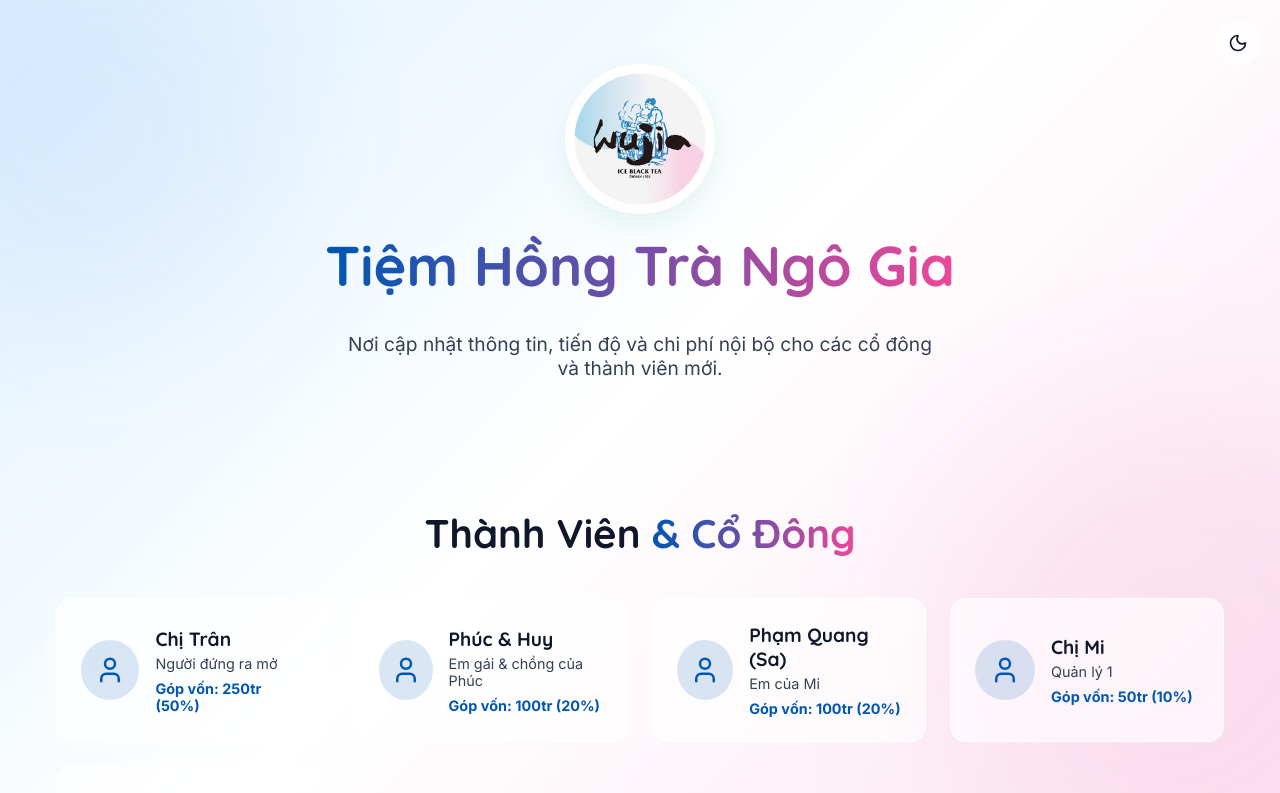
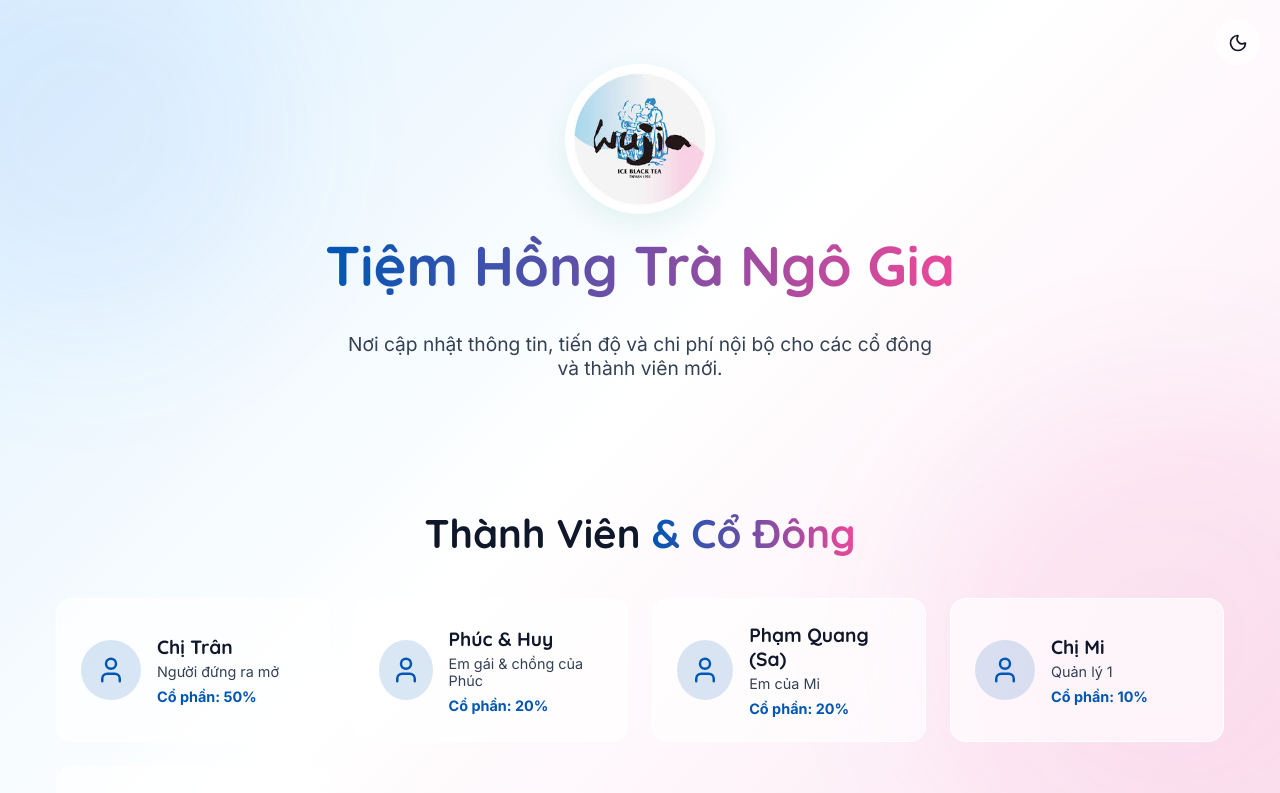
Before and after one commit to huy4vn/tea-shop-dashboard, a React (Vite) app: page / in a window 1280 px wide. Shown: the top 793 px of the page. Built offline with nearby package versions, Linux system fonts and the light colour scheme.

Commit message:
Hide investment amount, show only percentage

```diff
--- a/src/App.jsx
+++ b/src/App.jsx
@@ -110,7 +110,7 @@ function App() {
                 <p>{member.role}</p>
                 {member.investment > 0 ? (
                   <p style={{ marginTop: '0.5rem', fontWeight: 'bold', color: 'var(--primary)' }}>
-                    Góp vốn: {member.investment}tr ({Number((member.investment / totalInvestment * 100).toFixed(1))}%)
+                    Cổ phần: {Number((member.investment / totalInvestment * 100).toFixed(1))}%
                   </p>
                 ) : (
                   <p style={{ marginTop: '0.5rem', fontWeight: 'bold', color: 'var(--text-secondary)' }}>
```
